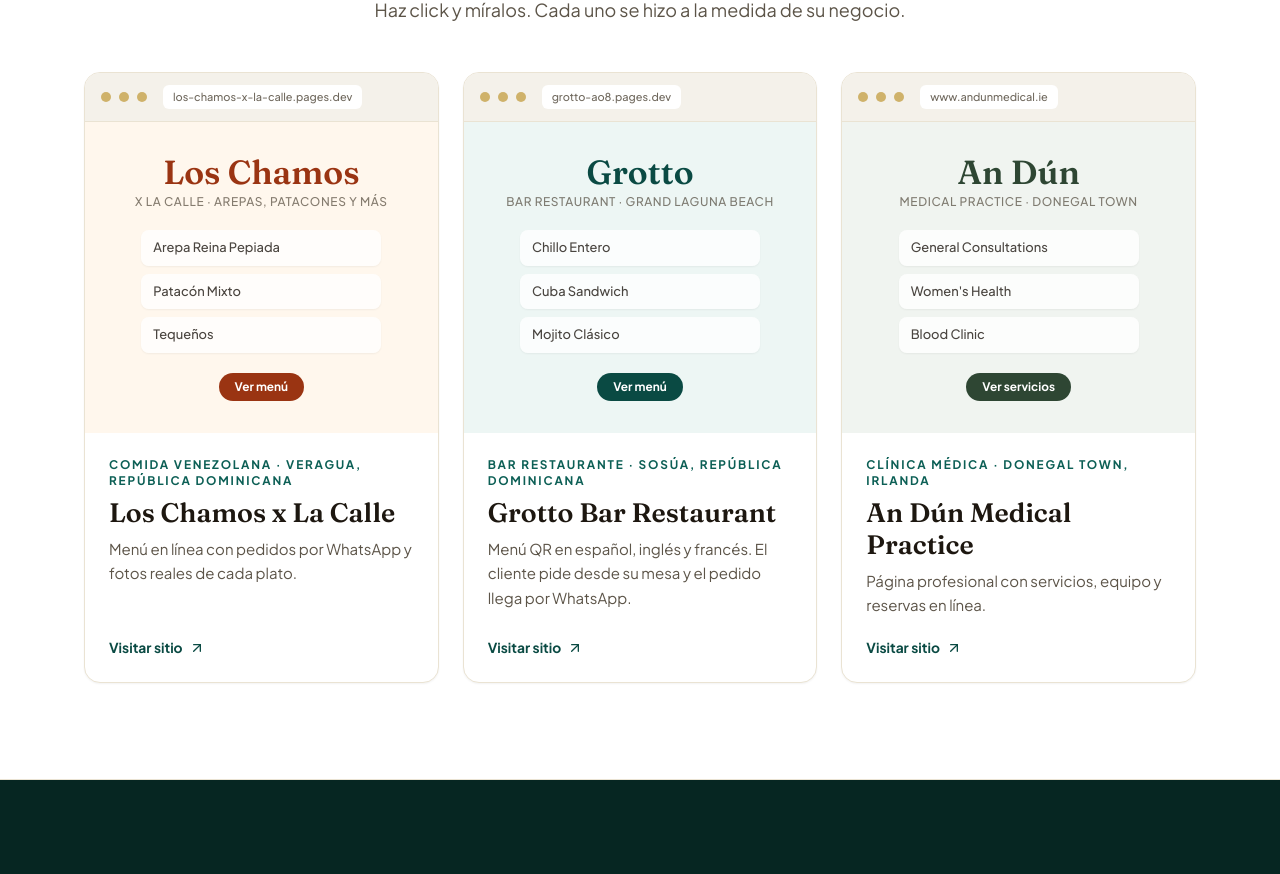
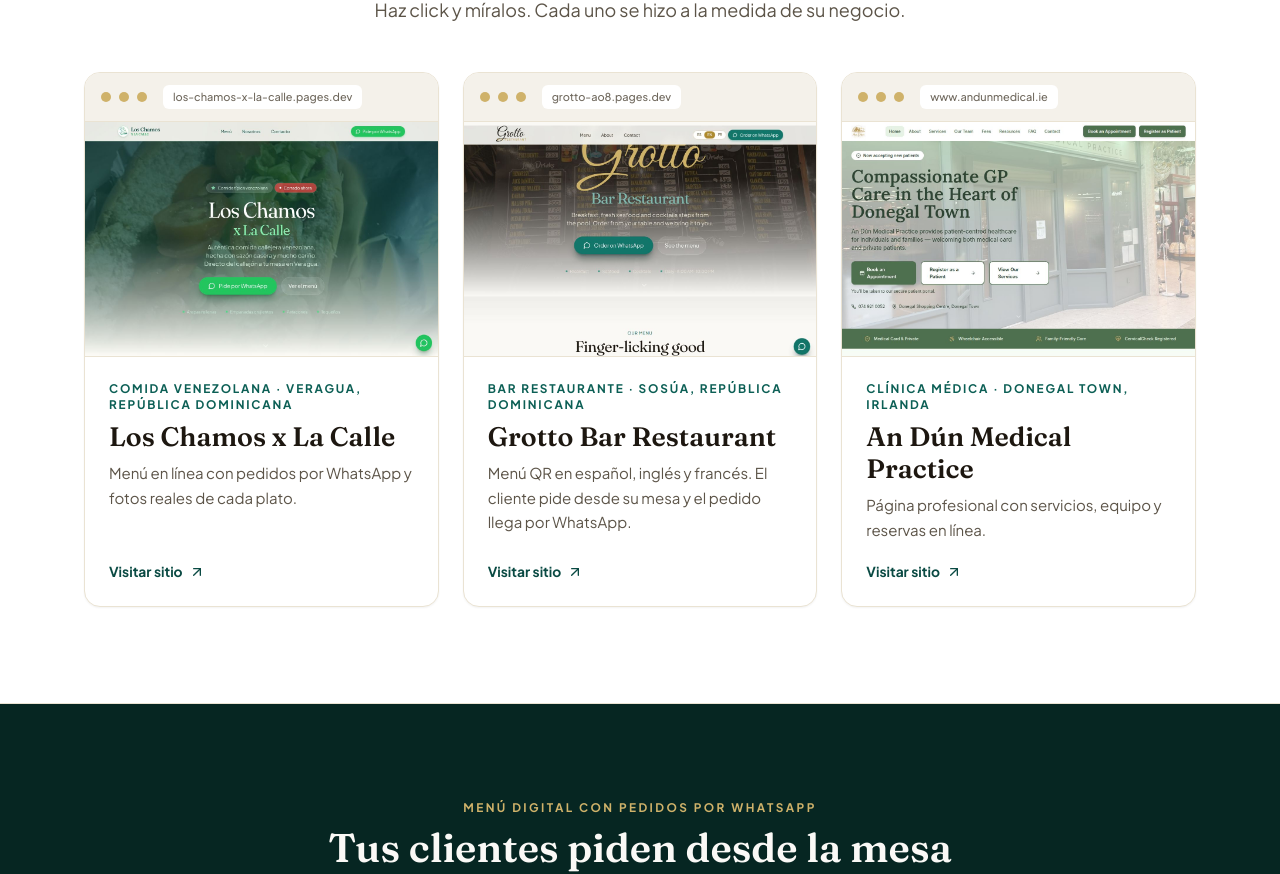
Before and after one commit to gomezpaulino/paulino-gomez-portfolio, a React (Vite) app: page / in a window 1280 px wide. Shown: the part 878-1752 px from the top of the page. Built offline with nearby package versions, Linux system fonts and the light colour scheme.

Commit message:
Show real site screenshots in work previews

```diff
--- a/src/App.tsx
+++ b/src/App.tsx
@@ -40,15 +40,8 @@ type Project = {
   description: string;
   url: string;
   domain: string;
-  /** Accent color used in the stylized browser-frame preview. */
-  accent: string;
-  accentSoft: string;
-  /** Short wordmark shown inside the preview frame. */
-  previewTitle: string;
-  previewSubtitle: string;
-  previewLines: string[];
-  /** Label of the decorative call-to-action pill inside the preview. */
-  previewCta: string;
+  /** Real screenshot of the site's homepage, shown inside the browser frame. */
+  previewImage: string;
 };
 
 const PROJECTS: Project[] = [
@@ -60,12 +53,7 @@ const PROJECTS: Project[] = [
       'Menú en línea con pedidos por WhatsApp y fotos reales de cada plato.',
     url: 'https://los-chamos-x-la-calle.pages.dev',
     domain: 'los-chamos-x-la-calle.pages.dev',
-    accent: '#9a3412',
-    accentSoft: '#fff7ed',
-    previewTitle: 'Los Chamos',
-    previewSubtitle: 'x La Calle · Arepas, patacones y más',
-    previewLines: ['Arepa Reina Pepiada', 'Patacón Mixto', 'Tequeños'],
-    previewCta: 'Ver menú',
+    previewImage: '/img/work-los-chamos.jpg',
   },
   {
     name: 'Grotto Bar Restaurant',
@@ -75,12 +63,7 @@ const PROJECTS: Project[] = [
       'Menú QR en español, inglés y francés. El cliente pide desde su mesa y el pedido llega por WhatsApp.',
     url: 'https://grotto-ao8.pages.dev',
     domain: 'grotto-ao8.pages.dev',
-    accent: '#0a4a43',
-    accentSoft: '#edf6f4',
-    previewTitle: 'Grotto',
-    previewSubtitle: 'Bar Restaurant · Grand Laguna Beach',
-    previewLines: ['Chillo Entero', 'Cuba Sandwich', 'Mojito Clásico'],
-    previewCta: 'Ver menú',
+    previewImage: '/img/work-grotto.jpg',
   },
   {
     name: 'An Dún Medical Practice',
@@ -90,12 +73,7 @@ const PROJECTS: Project[] = [
       'Página profesional con servicios, equipo y reservas en línea.',
     url: 'https://www.andunmedical.ie',
     domain: 'www.andunmedical.ie',
-    accent: '#2e4633',
-    accentSoft: '#f0f4f0',
-    previewTitle: 'An Dún',
-    previewSubtitle: 'Medical Practice · Donegal Town',
-    previewLines: ['General Consultations', "Women's Health", 'Blood Clinic'],
-    previewCta: 'Ver servicios',
+    previewImage: '/img/work-andun.jpg',
   },
 ];
 
@@ -206,7 +184,7 @@ function SectionHeading({
   );
 }
 
-/** Stylized browser-frame preview. Typography and color only: never a fake screenshot. */
+/** Real homepage screenshot inside a browser frame. */
 function ProjectCard({ project }: { project: Project }) {
   return (
     <article className="flex flex-col overflow-hidden rounded-2xl border border-crema-200 bg-white shadow-sm transition-shadow hover:shadow-md">
@@ -220,36 +198,12 @@ function ProjectCard({ project }: { project: Project }) {
           </span>
         </div>
       </div>
-      <div
-        className="flex flex-col items-center px-6 py-8 text-center"
-        style={{ backgroundColor: project.accentSoft }}
-      >
-        <p
-          className="font-display text-3xl font-semibold"
-          style={{ color: project.accent }}
-        >
-          {project.previewTitle}
-        </p>
-        <p className="mt-1 text-xs font-medium uppercase tracking-wider text-amber-800/60">
-          {project.previewSubtitle}
-        </p>
-        <ul className="mt-5 w-full max-w-[240px] space-y-2">
-          {project.previewLines.map((line) => (
-            <li
-              key={line}
-              className="rounded-lg bg-white/80 px-3 py-2 text-left text-[13px] font-medium text-amber-900/80 shadow-sm"
-            >
-              {line}
-            </li>
-          ))}
-        </ul>
-        <span
-          className="mt-5 rounded-full px-4 py-1.5 text-xs font-bold text-white"
-          style={{ backgroundColor: project.accent }}
-        >
-          {project.previewCta}
-        </span>
-      </div>
+      <img
+        src={project.previewImage}
+        alt={`${project.name} homepage`}
+        loading="lazy"
+        className="aspect-[3/2] w-full border-b border-crema-200 object-cover"
+      />
       <div className="flex flex-1 flex-col p-6">
         <p className="text-xs font-bold uppercase tracking-[0.15em] text-verde-600">
           {project.tagline} · {project.location}
```
